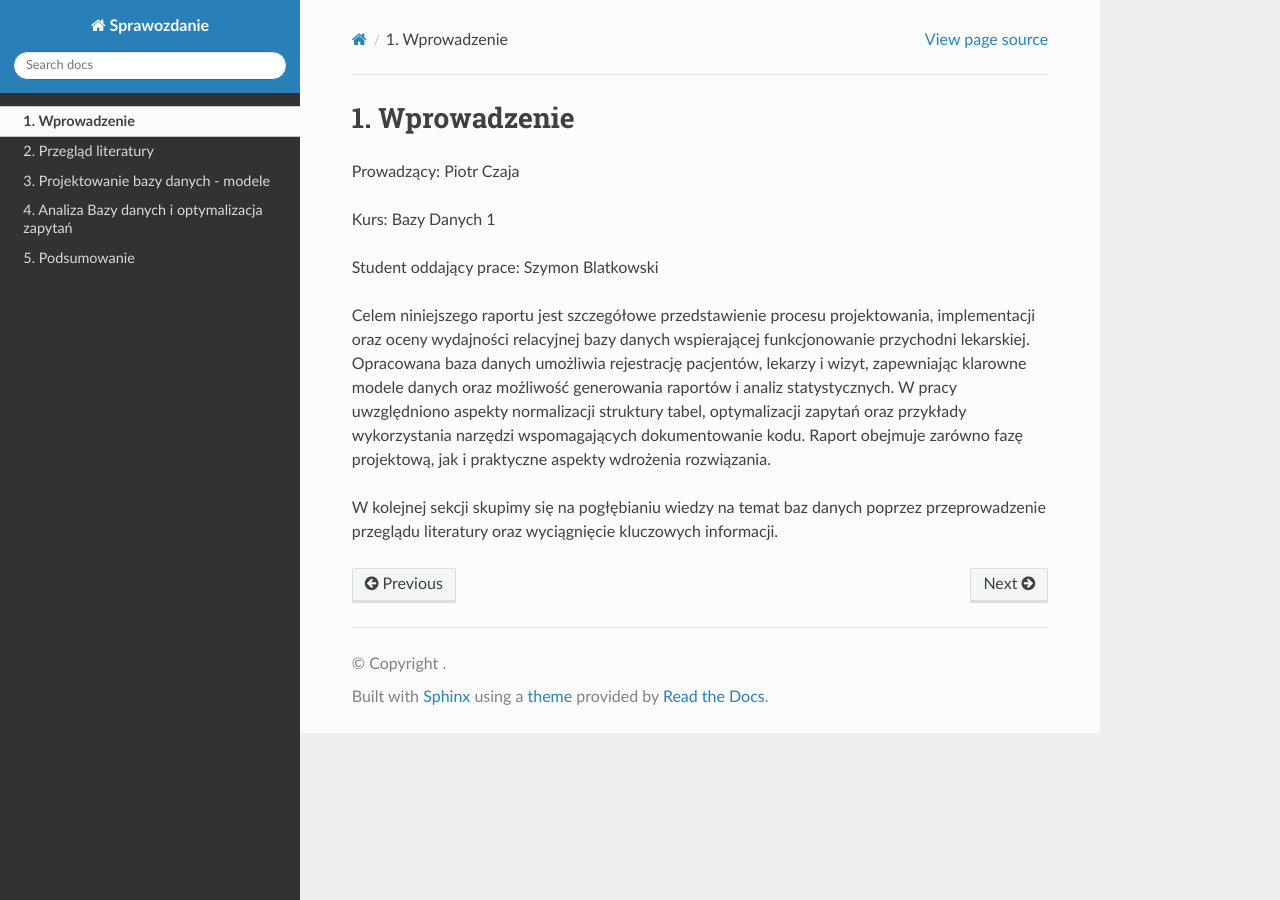
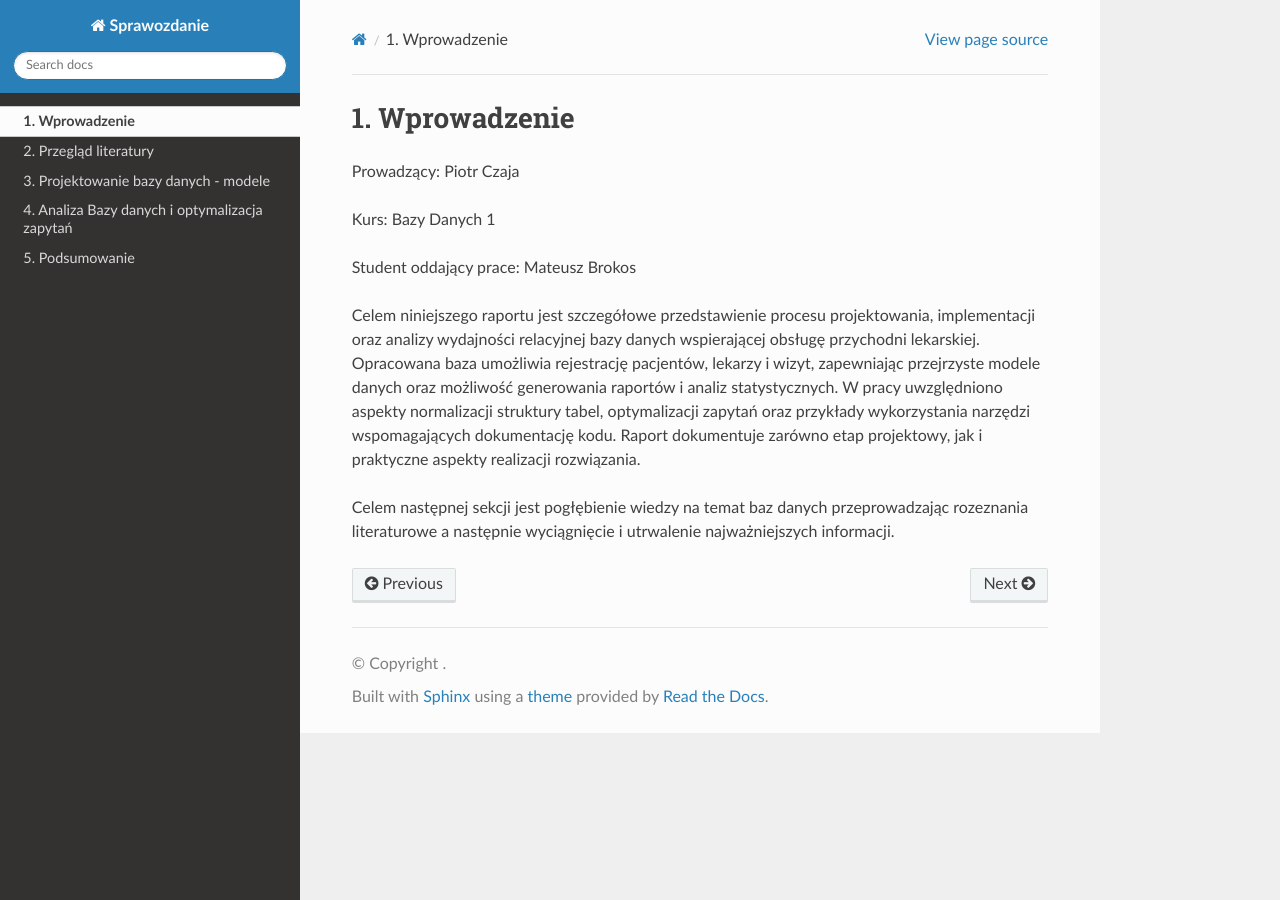
Before and after one commit to Broksonn/Sprawozdanie, a Sphinx documentation site: the page built from source/rozdzial1/index.rst, in a window 1280 px wide. Built offline with Sphinx 7.4.7 and the Read the Docs theme 3.1.0, drawn with Linux system fonts in a browser that asks for light colours.

Commit message:
poprawki
poprawki

```diff
--- a/pyproject.toml
+++ b/pyproject.toml
@@ -3,7 +3,7 @@
 version = "0.1.0"
 description = ""
 authors = [
-    {name = "Szymon Blatkowski"}
+    {name = "Mateusz Brokos"}
 ]
 readme = "README.md"
 requires-python = ">=3.12"
--- a/source/rozdzial1/index.rst
+++ b/source/rozdzial1/index.rst
@@ -6,8 +6,8 @@
 
 Kurs: Bazy Danych 1
 
-Student oddający prace: Szymon Blatkowski
+Student oddający prace: Mateusz Brokos
 
-Celem niniejszego raportu jest szczegółowe przedstawienie procesu projektowania, implementacji oraz oceny wydajności relacyjnej bazy danych wspierającej funkcjonowanie przychodni lekarskiej. Opracowana baza danych umożliwia rejestrację pacjentów, lekarzy i wizyt, zapewniając klarowne modele danych oraz możliwość generowania raportów i analiz statystycznych. W pracy uwzględniono aspekty normalizacji struktury tabel, optymalizacji zapytań oraz przykłady wykorzystania narzędzi wspomagających dokumentowanie kodu. Raport obejmuje zarówno fazę projektową, jak i praktyczne aspekty wdrożenia rozwiązania.
+Celem niniejszego raportu jest szczegółowe przedstawienie procesu projektowania, implementacji oraz analizy wydajności relacyjnej bazy danych wspierającej obsługę przychodni lekarskiej. Opracowana baza umożliwia rejestrację pacjentów, lekarzy i wizyt, zapewniając przejrzyste modele danych oraz możliwość generowania raportów i analiz statystycznych. W pracy uwzględniono aspekty normalizacji struktury tabel, optymalizacji zapytań oraz przykłady wykorzystania narzędzi wspomagających dokumentację kodu. Raport dokumentuje zarówno etap projektowy, jak i praktyczne aspekty realizacji rozwiązania.
 
-W kolejnej sekcji skupimy się na pogłębianiu wiedzy na temat baz danych poprzez przeprowadzenie przeglądu literatury oraz wyciągnięcie kluczowych informacji.
+Celem następnej sekcji jest pogłębienie wiedzy na temat baz danych przeprowadzając rozeznania literaturowe a następnie wyciągnięcie i utrwalenie najważniejszych informacji.
```
Also changed, not shown: 13 other files.
